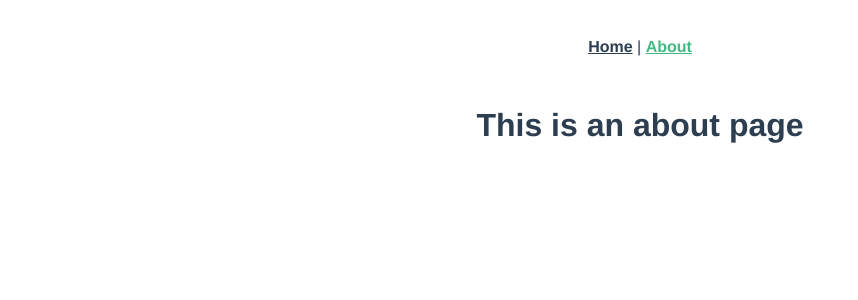
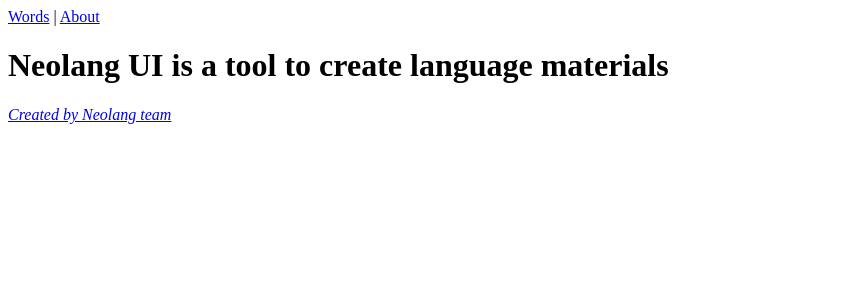
Before and after one commit to Valve/neolang-ui, a Vue app: page /about in a window 1280 px wide. Shown: the top 300 px of the page, without its empty margins (0-858 px from the left). Built offline with nearby package versions, Linux system fonts and the light colour scheme.

Commit message:
Start working on showing entries

```diff
--- a/src/App.vue
+++ /dev/null
@@ -1,31 +0,0 @@
-<template>
-  <div id="app">
-    <div id="nav">
-      <router-link to="/">Home</router-link> |
-      <router-link to="/about">About</router-link>
-    </div>
-    <router-view/>
-  </div>
-</template>
-
-<style>
-#app {
-  font-family: 'Avenir', Helvetica, Arial, sans-serif;
-  -webkit-font-smoothing: antialiased;
-  -moz-osx-font-smoothing: grayscale;
-  text-align: center;
-  color: #2c3e50;
-}
-#nav {
-  padding: 30px;
-}
-
-#nav a {
-  font-weight: bold;
-  color: #2c3e50;
-}
-
-#nav a.router-link-exact-active {
-  color: #42b983;
-}
-</style>
--- /dev/null
+++ b/src/app.vue
@@ -0,0 +1,9 @@
+<template>
+  <div id="app">
+    <div id="nav">
+      <router-link to="/">Words</router-link> |
+      <router-link to="/about">About</router-link>
+    </div>
+    <router-view/>
+  </div>
+</template>
--- a/src/components/HelloWorld.vue
+++ /dev/null
@@ -1,57 +0,0 @@
-<template>
-  <div class="hello">
-    <h1>{{ msg }}</h1>
-    <p>
-      For guide and recipes on how to configure / customize this project,<br>
-      check out the
-      <a href="https://cli.vuejs.org" target="_blank" rel="noopener">vue-cli documentation</a>.
-    </p>
-    <h3>Installed CLI Plugins</h3>
-    <ul>
-      <li><a href="https://github.com/vuejs/vue-cli/tree/dev/packages/%40vue/cli-plugin-eslint" target="_blank" rel="noopener">eslint</a></li>
-    </ul>
-    <h3>Essential Links</h3>
-    <ul>
-      <li><a href="https://vuejs.org" target="_blank" rel="noopener">Core Docs</a></li>
-      <li><a href="https://forum.vuejs.org" target="_blank" rel="noopener">Forum</a></li>
-      <li><a href="https://chat.vuejs.org" target="_blank" rel="noopener">Community Chat</a></li>
-      <li><a href="https://twitter.com/vuejs" target="_blank" rel="noopener">Twitter</a></li>
-      <li><a href="https://news.vuejs.org" target="_blank" rel="noopener">News</a></li>
-    </ul>
-    <h3>Ecosystem</h3>
-    <ul>
-      <li><a href="https://router.vuejs.org" target="_blank" rel="noopener">vue-router</a></li>
-      <li><a href="https://vuex.vuejs.org" target="_blank" rel="noopener">vuex</a></li>
-      <li><a href="https://github.com/vuejs/vue-devtools#vue-devtools" target="_blank" rel="noopener">vue-devtools</a></li>
-      <li><a href="https://vue-loader.vuejs.org" target="_blank" rel="noopener">vue-loader</a></li>
-      <li><a href="https://github.com/vuejs/awesome-vue" target="_blank" rel="noopener">awesome-vue</a></li>
-    </ul>
-  </div>
-</template>
-
-<script>
-export default {
-  name: 'HelloWorld',
-  props: {
-    msg: String,
-  },
-};
-</script>
-
-<!-- Add "scoped" attribute to limit CSS to this component only -->
-<style scoped>
-h3 {
-  margin: 40px 0 0;
-}
-ul {
-  list-style-type: none;
-  padding: 0;
-}
-li {
-  display: inline-block;
-  margin: 0 10px;
-}
-a {
-  color: #42b983;
-}
-</style>
--- /dev/null
+++ b/src/components/entry_list.vue
@@ -0,0 +1,7 @@
+<template>
+  <h1>Entries</h1>
+</template>
+<script>
+  export default {
+  }
+</script>
--- a/src/main.js
+++ b/src/main.js
@@ -1,10 +1,10 @@
 import Vue from 'vue';
-import App from './App.vue';
+import app from './app.vue';
 import router from './router';
 
 Vue.config.productionTip = false;
 
 new Vue({
   router,
-  render: h => h(App),
+  render: h => h(app),
 }).$mount('#app');
--- a/src/router.js
+++ b/src/router.js
@@ -1,6 +1,6 @@
 import Vue from 'vue';
 import Router from 'vue-router';
-import Home from './views/Home.vue';
+import entries from './views/entries.vue';
 
 Vue.use(Router);
 
@@ -11,7 +11,7 @@
     {
       path: '/',
       name: 'home',
-      component: Home,
+      component: entries,
     },
     {
       path: '/about',
@@ -19,7 +19,7 @@
       // route level code-splitting
       // this generates a separate chunk (about.[hash].js) for this route
       // which is lazy-loaded when the route is visited.
-      component: () => import(/* webpackChunkName: "about" */ './views/About.vue'),
+      component: () => import('./views/about.vue'),
     },
   ],
 });
--- a/src/views/About.vue
+++ /dev/null
@@ -1,5 +0,0 @@
-<template>
-  <div class="about">
-    <h1>This is an about page</h1>
-  </div>
-</template>
--- a/src/views/Home.vue
+++ /dev/null
@@ -1,18 +0,0 @@
-<template>
-  <div class="home">
-    <img alt="Vue logo" src="../assets/logo.png">
-    <HelloWorld msg="Welcome to Your Vue.js App"/>
-  </div>
-</template>
-
-<script>
-// @ is an alias to /src
-import HelloWorld from '@/components/HelloWorld.vue';
-
-export default {
-  name: 'home',
-  components: {
-    HelloWorld,
-  },
-};
-</script>
--- /dev/null
+++ b/src/views/about.vue
@@ -0,0 +1,8 @@
+<template>
+  <div class="about">
+    <h1>Neolang UI is a tool to create language materials</h1>
+    <i>
+      <a href="https://github.com/valve">Created by Neolang team</a>
+     </i>
+  </div>
+</template>
--- /dev/null
+++ b/src/views/entries.vue
@@ -0,0 +1,13 @@
+<template>
+  <div>
+    <entry_list/>
+  </div>
+</template>
+<script>
+  import entry_list from '@/components/entry_list.vue'
+  export default {
+    components: {
+      entry_list
+    }
+  }
+</script>
```
Also changed, not shown: src/assets/logo.png (deleted), src/components/entry_card.vue (added).
